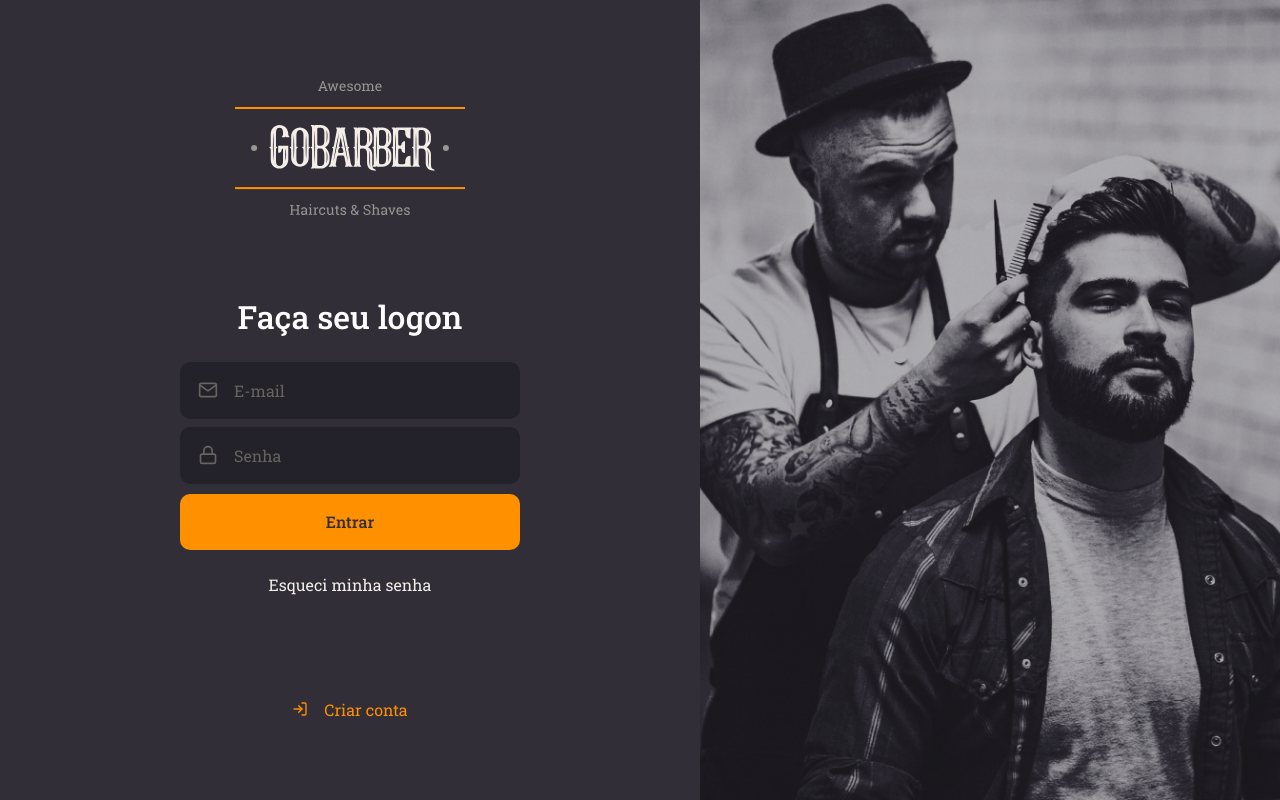
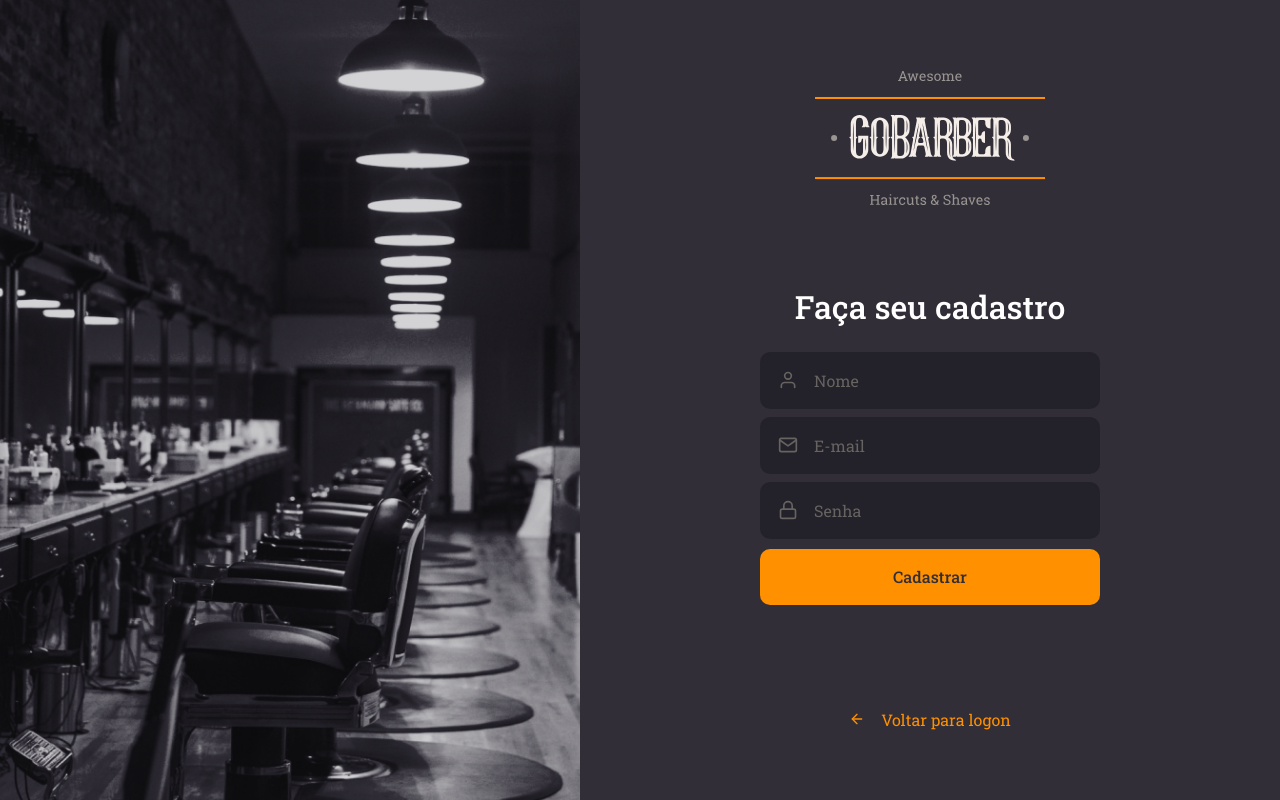
Before and after one commit to LuizTimboAlcantara/react_go_barber, a React (Create React App) app: page /signup in a window 1280 px wide. Built offline with nearby package versions, Linux system fonts and the light colour scheme.

Commit message:
Página de cadastro.

```diff
--- a/src/App.tsx
+++ b/src/App.tsx
@@ -1,11 +1,13 @@
 import React from "react";
 
 import SignIn from "./pages/SignIn";
+import SignUp from "./pages/SignUp";
+
 import GlobalStyle from "./styles/global";
 
 const App: React.FC = () => (
   <>
-    <SignIn />
+    <SignUp />
     <GlobalStyle />
   </>
 );
--- /dev/null
+++ b/src/pages/SignUp/index.tsx
@@ -0,0 +1,38 @@
+import React from "react";
+import { FiArrowLeft, FiMail, FiUser, FiLock } from "react-icons/fi";
+
+import logoImg from "../../assets/logo.svg";
+
+import Input from "../../components/Input";
+import Button from "../../components/Button";
+
+import { Container, Content, Background } from "./styles";
+
+const SignUp: React.FC = () => (
+  <Container>
+    <Background />
+
+    <Content>
+      <img src={logoImg} alt="GoBarber" />
+
+      <form>
+        <h1>Faça seu cadastro</h1>
+
+        <Input name="name" icon={FiUser} placeholder="Nome" />
+
+        <Input name="email" icon={FiMail} placeholder="E-mail" />
+
+        <Input name="password" icon={FiLock} type="password" placeholder="Senha" />
+
+        <Button type="submit">Cadastrar</Button>
+      </form>
+
+      <a href="">
+        <FiArrowLeft />
+        Voltar para logon
+      </a>
+    </Content>
+  </Container>
+);
+
+export default SignUp;
--- /dev/null
+++ b/src/pages/SignUp/styles.ts
@@ -0,0 +1,69 @@
+import styled from "styled-components";
+import { shade } from "polished";
+
+import signUpBackgroundImg from "../../assets/sign-up-background.png";
+
+export const Container = styled.div`
+  height: 100vh;
+
+  display: flex;
+  align-items: stretch;
+`;
+
+export const Content = styled.div`
+  display: flex;
+  flex-direction: column;
+  align-items: center;
+
+  place-content: center;
+
+  width: 100%;
+  max-width: 700px;
+
+  form {
+    margin: 80px 0;
+    width: 340px;
+    text-align: center;
+  }
+
+  h1 {
+    margin-bottom: 24px;
+  }
+
+  a {
+    color: #f4ede8;
+    display: block;
+    margin-top: 24px;
+    text-decoration: none;
+    transition: color 0.2s;
+
+    &:hover {
+      color: ${shade(0.2, "#f4ede8")};
+    }
+  }
+
+  > a {
+    color: #ff9000;
+    display: block;
+    margin-top: 24px;
+    text-decoration: none;
+    transition: color 0.2s;
+
+    display: flex;
+    align-items: center;
+
+    svg {
+      margin-right: 16px;
+    }
+
+    &:hover {
+      color: ${shade(0.2, "#f4ede8")};
+    }
+  }
+`;
+
+export const Background = styled.div`
+  flex: 1;
+  background: url(${signUpBackgroundImg}) no-repeat center;
+  background-size: cover;
+`;
```
